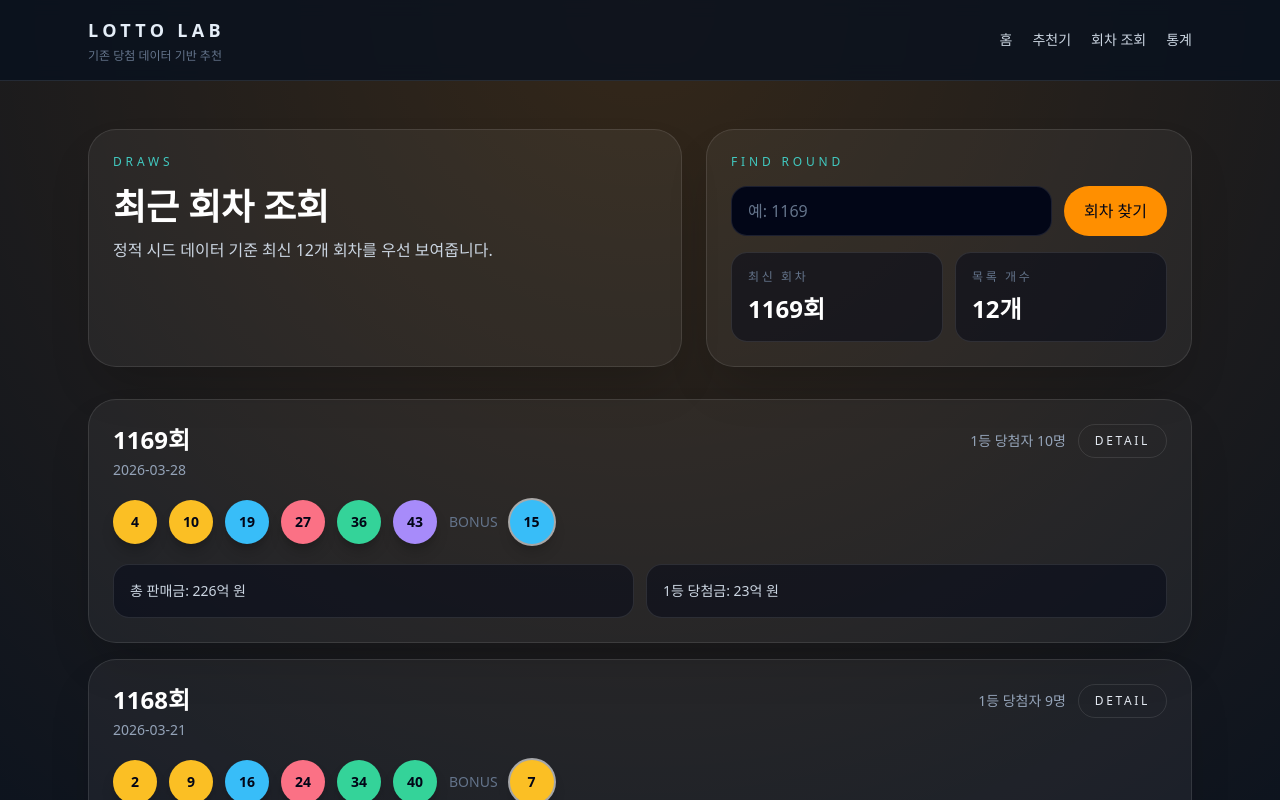
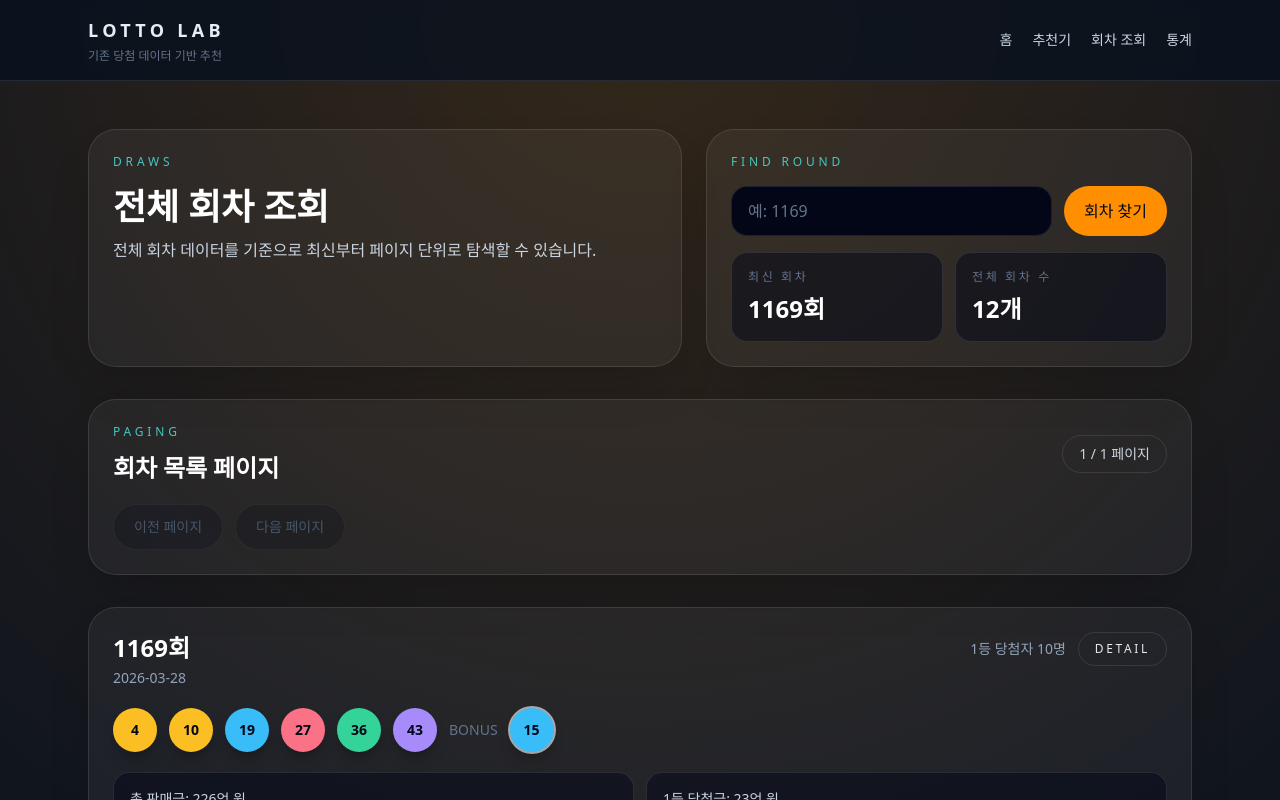
Before and after one commit to jes2751/lotto-maker, a Next.js app: page /draws in a window 1280 px wide. Shown: the top 800 px of the page. Built offline with nearby package versions, Linux system fonts and the light colour scheme; no server answers.

Commit message:
feat: paginate draw browsing

```diff
--- a/src/app/draws/page.tsx
+++ b/src/app/draws/page.tsx
@@ -6,8 +6,12 @@ import { drawRepository } from "@/lib/lotto";
 interface DrawsPageProps {
   searchParams?: {
     round?: string;
+    offset?: string;
+    limit?: string;
   };
 }
+
+const DEFAULT_LIMIT = 12;
 
 function formatWonAmount(value?: number | null) {
   if (!value) {
@@ -17,25 +21,61 @@ function formatWonAmount(value?: number | null) {
   return `${Math.round(value / 100000000)}억 원`;
 }
 
+function parsePositiveInteger(value: string | undefined, fallback: number) {
+  const parsed = Number.parseInt(value ?? "", 10);
+
+  if (!Number.isInteger(parsed) || parsed < 0) {
+    return fallback;
+  }
+
+  return parsed;
+}
+
+function buildDrawsHref(params: { offset?: number; limit: number; round?: string }) {
+  const searchParams = new URLSearchParams();
+
+  if (typeof params.offset === "number" && params.offset > 0) {
+    searchParams.set("offset", String(params.offset));
+  }
+
+  if (params.limit !== DEFAULT_LIMIT) {
+    searchParams.set("limit", String(params.limit));
+  }
+
+  if (params.round) {
+    searchParams.set("round", params.round);
+  }
+
+  const query = searchParams.toString();
+  return query ? `/draws?${query}` : "/draws";
+}
+
 export default async function DrawsPage({ searchParams }: DrawsPageProps) {
-  const { draws } = await drawRepository.list({ limit: 12, offset: 0 });
-  const latest = draws[0] ?? null;
+  const limit = Math.min(Math.max(parsePositiveInteger(searchParams?.limit, DEFAULT_LIMIT), 1), 20);
+  const offset = parsePositiveInteger(searchParams?.offset, 0);
+  const { draws, total, hasMore } = await drawRepository.list({ limit, offset });
+  const latest = await drawRepository.getLatest();
   const roundQuery = searchParams?.round?.trim() ?? "";
   const requestedRound = Number.parseInt(roundQuery, 10);
   const searchedDraw =
     roundQuery && Number.isInteger(requestedRound) && requestedRound > 0 ? await drawRepository.getByRound(requestedRound) : null;
+  const currentPage = Math.floor(offset / limit) + 1;
+  const totalPages = Math.max(Math.ceil(total / limit), 1);
+  const previousOffset = Math.max(offset - limit, 0);
+  const nextOffset = offset + limit;
 
   return (
     <div className="mx-auto flex max-w-6xl flex-col gap-8 px-6 py-12">
       <section className="grid gap-6 lg:grid-cols-[1.1fr_0.9fr]">
         <div className="panel">
           <p className="eyebrow">Draws</p>
-          <h1 className="mt-4 text-4xl font-semibold text-white">최근 회차 조회</h1>
-          <p className="mt-3 text-slate-300">정적 시드 데이터 기준 최신 12개 회차를 우선 보여줍니다.</p>
+          <h1 className="mt-4 text-4xl font-semibold text-white">전체 회차 조회</h1>
+          <p className="mt-3 text-slate-300">전체 회차 데이터를 기준으로 최신부터 페이지 단위로 탐색할 수 있습니다.</p>
         </div>
         <div className="panel">
           <p className="eyebrow">Find Round</p>
           <form action="/draws" className="mt-4 flex flex-col gap-3 sm:flex-row">
+            <input type="hidden" name="limit" value={String(limit)} />
             <input
               type="number"
               min="1"
@@ -54,8 +94,8 @@ export default async function DrawsPage({ searchParams }: DrawsPageProps) {
               <p className="mt-2 text-2xl font-semibold text-white">{latest ? `${latest.round}회` : "-"}</p>
             </div>
             <div className="rounded-2xl border border-white/10 bg-slate-950/50 p-4">
-              <p className="text-xs uppercase tracking-[0.22em] text-slate-500">목록 개수</p>
-              <p className="mt-2 text-2xl font-semibold text-white">{draws.length}개</p>
+              <p className="text-xs uppercase tracking-[0.22em] text-slate-500">전체 회차 수</p>
+              <p className="mt-2 text-2xl font-semibold text-white">{total}개</p>
             </div>
           </div>
         </div>
@@ -69,7 +109,10 @@ export default async function DrawsPage({ searchParams }: DrawsPageProps) {
               <h2 className="mt-3 text-2xl font-semibold text-white">회차 바로 찾기 결과</h2>
             </div>
             {searchedDraw ? (
-              <Link href={`/draws/${searchedDraw.round}`} className="rounded-full border border-white/10 px-4 py-2 text-xs uppercase tracking-[0.22em] text-slate-200 transition hover:border-white/30">
+              <Link
+                href={`/draws/${searchedDraw.round}`}
+                className="rounded-full border border-white/10 px-4 py-2 text-xs uppercase tracking-[0.22em] text-slate-200 transition hover:border-white/30"
+              >
                 상세 보기
               </Link>
             ) : null}
@@ -87,11 +130,49 @@ export default async function DrawsPage({ searchParams }: DrawsPageProps) {
             </div>
           ) : (
             <div className="mt-5 rounded-3xl border border-dashed border-white/15 bg-slate-950/40 p-5 text-sm text-slate-400">
-              입력한 회차를 찾지 못했습니다. 현재 시드 데이터 범위 안의 회차를 다시 확인해 주세요.
+              입력한 회차를 찾지 못했습니다. 전체 회차 범위 안의 번호를 다시 확인해 주세요.
             </div>
           )}
         </section>
       ) : null}
+
+      <section className="panel">
+        <div className="flex flex-wrap items-center justify-between gap-3">
+          <div>
+            <p className="eyebrow">Paging</p>
+            <h2 className="mt-3 text-2xl font-semibold text-white">회차 목록 페이지</h2>
+          </div>
+          <div className="rounded-full border border-white/10 px-4 py-2 text-sm text-slate-300">
+            {currentPage} / {totalPages} 페이지
+          </div>
+        </div>
+        <div className="mt-5 flex flex-wrap gap-3">
+          <Link
+            href={buildDrawsHref({ offset: previousOffset, limit, round: roundQuery || undefined })}
+            aria-disabled={offset === 0}
+            className={[
+              "rounded-full border px-5 py-3 text-sm transition",
+              offset === 0
+                ? "pointer-events-none border-white/5 bg-slate-950/20 text-slate-600"
+                : "border-white/10 text-slate-200 hover:border-white/30"
+            ].join(" ")}
+          >
+            이전 페이지
+          </Link>
+          <Link
+            href={buildDrawsHref({ offset: nextOffset, limit, round: roundQuery || undefined })}
+            aria-disabled={!hasMore}
+            className={[
+              "rounded-full border px-5 py-3 text-sm transition",
+              !hasMore
+                ? "pointer-events-none border-white/5 bg-slate-950/20 text-slate-600"
+                : "border-white/10 text-slate-200 hover:border-white/30"
+            ].join(" ")}
+          >
+            다음 페이지
+          </Link>
+        </div>
+      </section>
 
       <div className="grid gap-4">
         {draws.map((draw) => (
```
Also changed, not shown: doc/history.md (+9 -0 lines), 1 other file (tests, documents, lock files or other folders).
